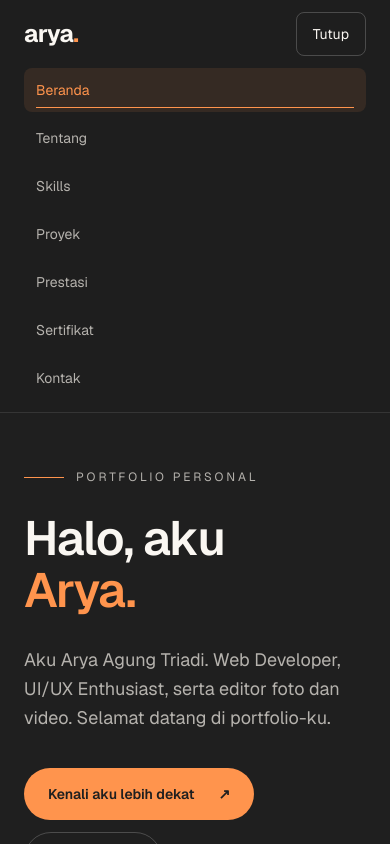
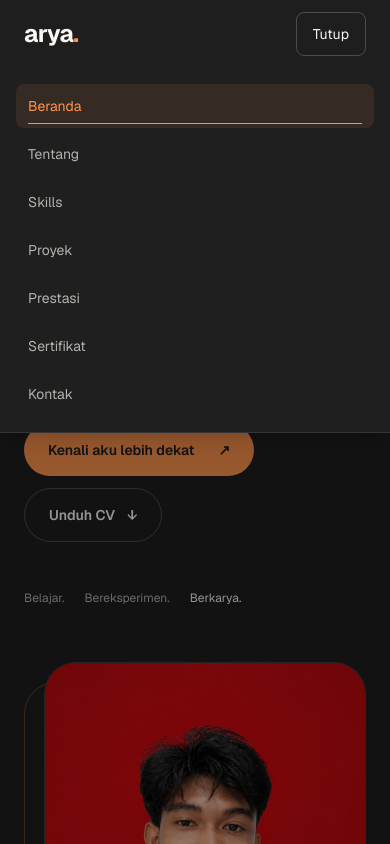
Before and after one commit to AryaAgungTriadi/Portofolio, a Next.js app: page / in a window 390 px wide. Both pictures are taken after a click on the button "Menu". Shown: the top 844 px of the page. Built offline with nearby package versions, Linux system fonts and the light colour scheme.

Commit message:
Overlay mobile navigation with animated open and close

```diff
--- a/app/globals.css
+++ b/app/globals.css
@@ -26,5 +26,22 @@ body {
 :focus-visible { outline: 2px solid var(--color-accent); outline-offset: 5px; }
 @media (prefers-reduced-motion: reduce) {
   html { scroll-behavior: auto; }
-  *, *::before, *::after { transition-duration: 0s !important; }
+  *, *::before, *::after { transition-duration: 0s !important; transition-delay: 0s !important; }
 }
+
+@media (width < 64rem) {
+  .nav-panel, .nav-backdrop {
+    visibility: hidden;
+    opacity: 0;
+    pointer-events: none;
+    transition: opacity 220ms ease, transform 220ms ease, visibility 0s linear 220ms;
+  }
+  .nav-panel { transform: translateY(-10px); }
+  .nav-panel.is-open, .nav-backdrop.is-open {
+    visibility: visible;
+    opacity: 1;
+    pointer-events: auto;
+    transform: translateY(0);
+    transition-delay: 0s;
+  }
+}
--- a/components/Navbar.tsx
+++ b/components/Navbar.tsx
@@ -61,12 +61,13 @@ export default function Navbar() {
 
   return (
     <header className="sticky top-0 z-50 border-b border-white/10 bg-background/95 backdrop-blur-xl">
-      <nav aria-label="Navigasi utama" className="mx-auto flex max-w-6xl flex-wrap items-center justify-between gap-x-6 px-6 py-3 lg:px-10" onKeyDown={(event) => {
+      <nav aria-label="Navigasi utama" className="relative mx-auto flex max-w-6xl flex-wrap items-center justify-between gap-x-6 px-6 py-3 lg:px-10" onKeyDown={(event) => {
         if (event.key === "Escape" && open) { setOpen(false); toggle.current?.focus(); }
       }}>
         <a href="#home" onClick={() => setOpen(false)} aria-label="Arya, beranda" className="inline-flex min-h-11 items-center rounded text-2xl font-bold tracking-tight transition-opacity hover:opacity-80">arya<span className="text-accent">.</span></a>
         <button ref={toggle} type="button" aria-expanded={open} aria-controls="nav-links" onClick={() => setOpen(!open)} className="min-h-11 rounded-lg border border-white/20 px-4 py-2 text-sm transition-colors hover:border-accent/50 hover:text-accent lg:hidden">{open ? "Tutup" : "Menu"}</button>
-        <div ref={menu} id="nav-links" className={`${open ? "flex" : "hidden"} relative isolate max-h-[70dvh] w-full flex-col gap-1 overflow-y-auto pt-3 lg:flex lg:w-auto lg:flex-row lg:gap-1 lg:overflow-visible lg:pt-0`}>
+        <button type="button" tabIndex={-1} aria-label="Tutup menu navigasi" onClick={() => setOpen(false)} className={`nav-backdrop absolute top-full left-0 h-[100dvh] w-full bg-black/40 lg:hidden ${open ? "is-open" : ""}`} />
+        <div ref={menu} id="nav-links" className={`nav-panel absolute top-full right-0 left-0 z-10 isolate flex max-h-[calc(100dvh-5rem)] flex-col gap-1 overflow-y-auto border-b border-white/10 bg-background p-4 shadow-xl lg:static lg:max-h-none lg:w-auto lg:flex-row lg:overflow-visible lg:border-0 lg:bg-transparent lg:p-0 lg:shadow-none ${open ? "is-open" : ""}`}>
           <span aria-hidden="true" className="pointer-events-none absolute -z-10 rounded-lg bg-accent/10 transition-[transform,width,height] duration-300 ease-out motion-reduce:transition-none" style={{ transform: `translate(${indicator.x}px, ${indicator.y}px)`, width: indicator.width, height: indicator.height, top: 0, left: 0 }}>
             <span className="absolute inset-x-3 bottom-1 h-px bg-accent" />
           </span>
```
